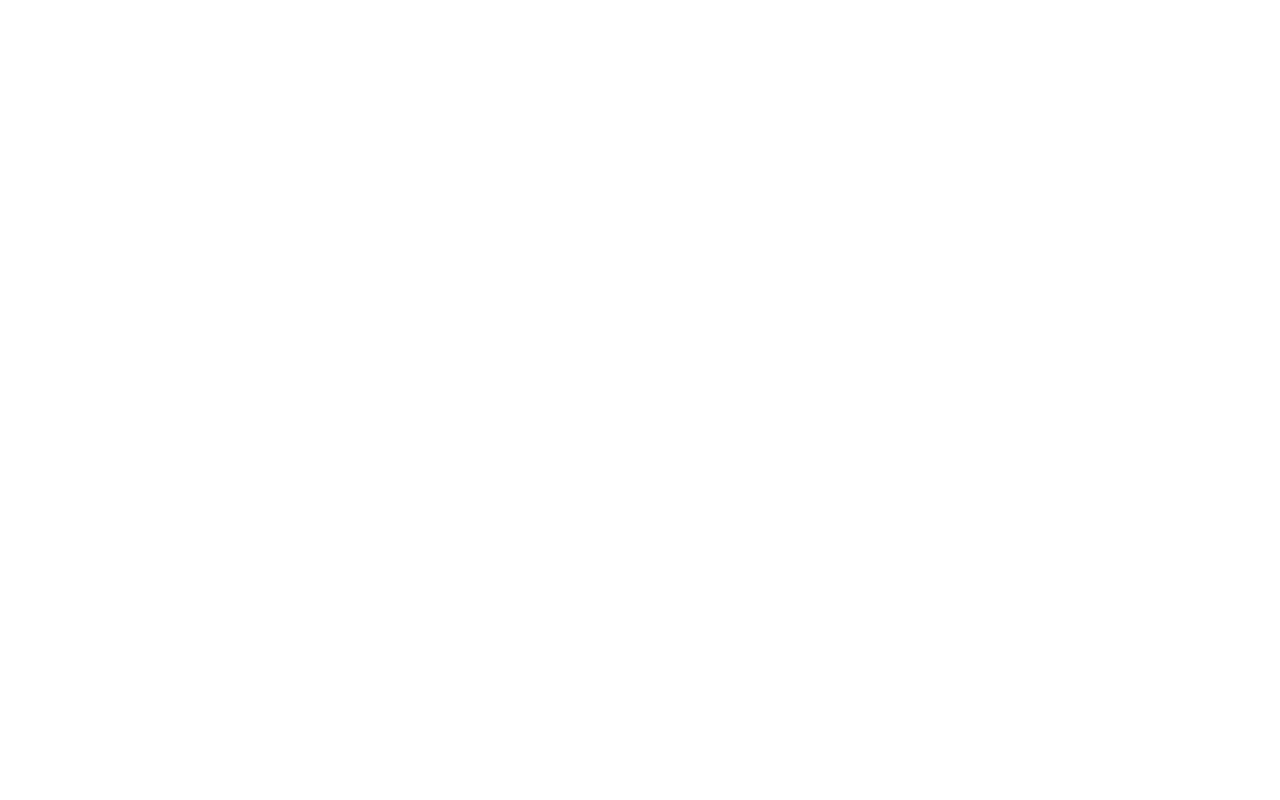
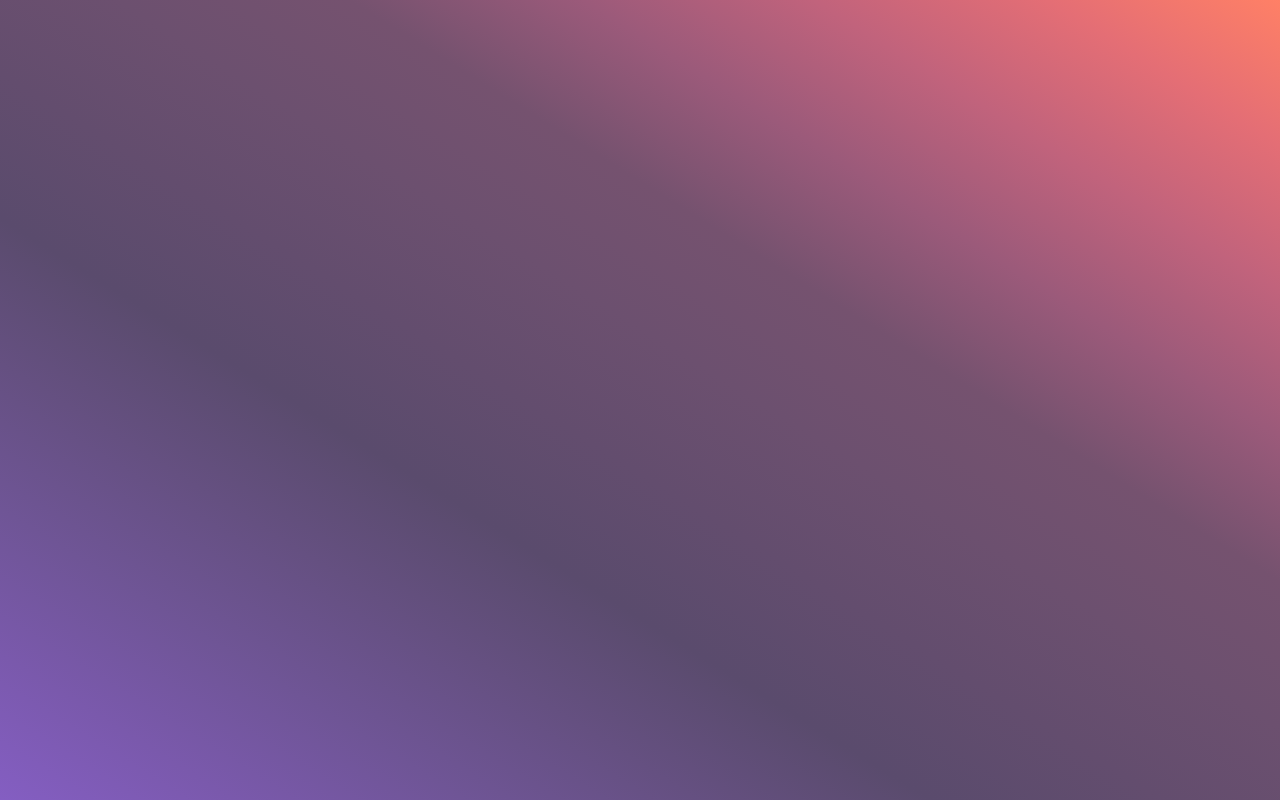
Before and after one commit to viraldL/tic-tac-toe, a plain HTML site: page index.html in a window 1280 px wide. Drawn offline with Linux system fonts and the light colour scheme.

Commit message:
Set up css

```diff
--- a/app.js
+++ b/app.js
@@ -0,0 +1,12 @@
+const gameBoard = (function(){
+    const gameBoard = ["", "", "", "", "", "", "", "", ""];
+})();
+
+
+const Player = function(nick) {
+    return {nick};
+}
+
+const renderGameBoard = (function(){
+
+})();
--- a/index.html
+++ b/index.html
@@ -9,6 +9,6 @@
     <script src="app.js" defer></script>
 </head>
 <body>
-
+    <header
 </body>
 </html>
--- a/styles.css
+++ b/styles.css
@@ -0,0 +1,22 @@
+@import url('https://fonts.googleapis.com/css2?family=Roboto:wght@300;400;500;700;900&display=swap');
+
+:root {
+    --v: #845ec2;
+    --d: #4b4453;
+    --l: #b0a8b9;
+    --o: #ff8066;
+}
+
+* {
+    margin: 0;
+    padding: 0;
+    box-sizing: border-box;
+    font-family: 'Roboto', sans-serif;
+}
+
+body {
+    width: 100vw;
+    height: 100vh;
+    /* background-image: linear-gradient(to right top, #845ec2, #7a59ac, #6f5596, #655081, #5a4b6d, #5d506c, #60566c, #635b6b, #756d7e, #898091, #9c94a5, #b0a8b9); */
+    background-image: linear-gradient(to right top, #845ec2, #7a59ac, #6f5596, #655081, #5a4b6d, #634d6e, #6c506f, #75526f, #9b5a7a, #c1637c, #e46e75, #ff8066);
+}
```
